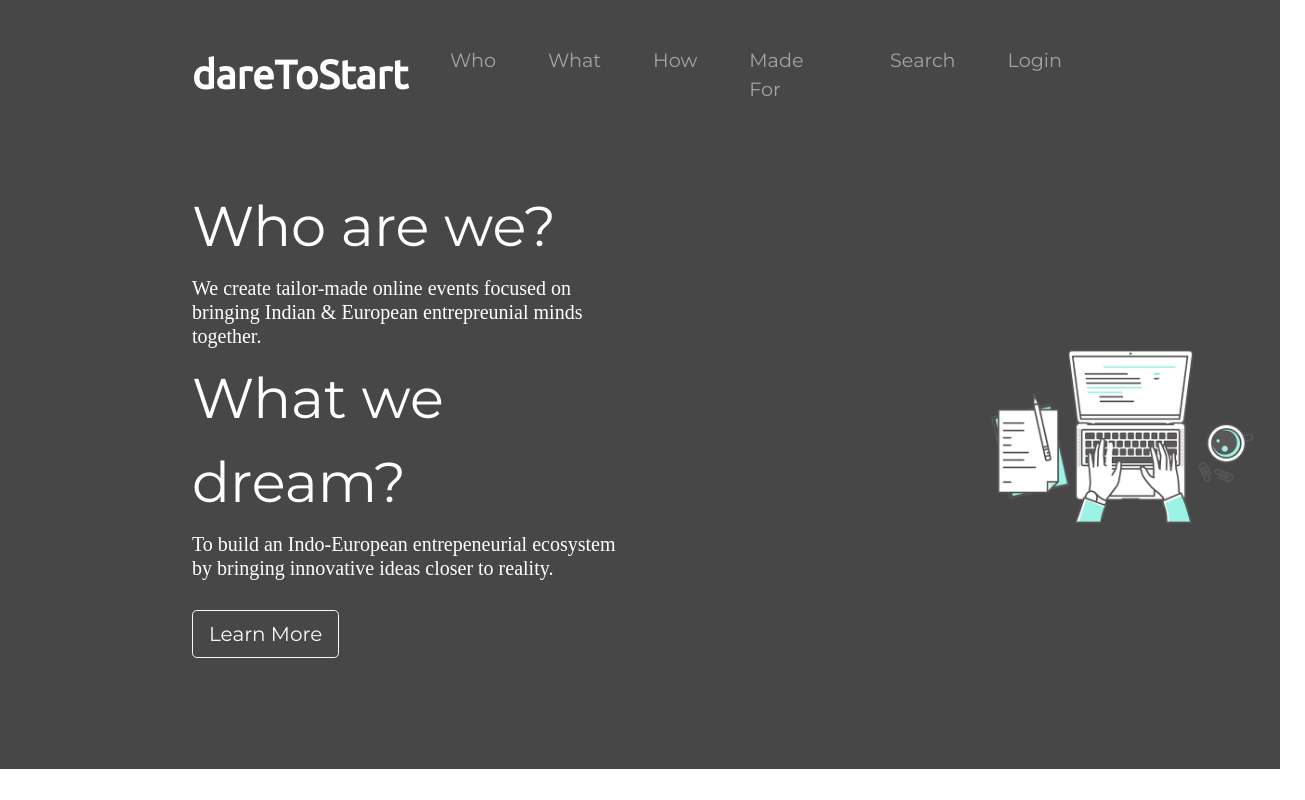
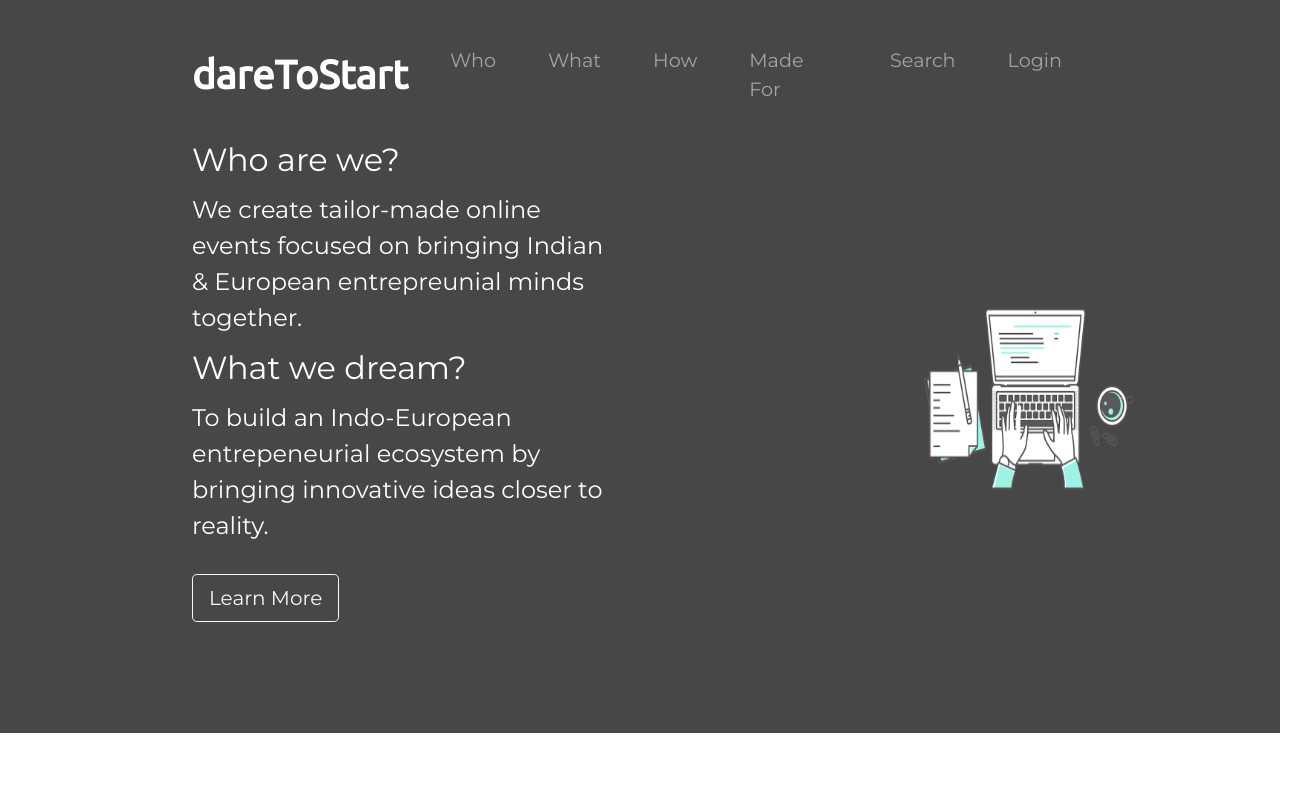
Before and after one commit to stuti10/DareToStart, a plain HTML site: page index.html in a window 1280 px wide. Shown: the top 800 px of the page, 1305 px wide, since content can reach past the window. Drawn offline with nearby package versions, Linux system fonts and the light colour scheme.

Commit message:
Update styles.css

```diff
--- a/css/styles.css
+++ b/css/styles.css
@@ -16,9 +16,16 @@ p {
 
 .big-heading {
   font-family: "Montserrat";
-  font-size: 3.5rem;
+  font-size: 2rem;
   line-height: 1.5;
 }
+
+.sub-text {
+  font-family: "Montserrat";
+  font-size: 1.5rem;
+  line-height: 1.5;
+}
+
 
 .section-heading {
   font-size: 3rem;
@@ -45,7 +52,7 @@ p {
 /* Navigation Bar */
 
 .navbar {
-  padding: 0 0 4.5rem;
+  padding: 0 0 1.5rem;
 }
 
 .navbar-brand {
@@ -84,7 +91,9 @@ p {
 /* Title Image */
 
 .title-image {
-  width: 150%;
+  width: 120%;
+  height: 100%;
+  display: block;
 /*  transform: rotate(25deg);
 */ /* position: absolute;*/
   right: 30%;
```
